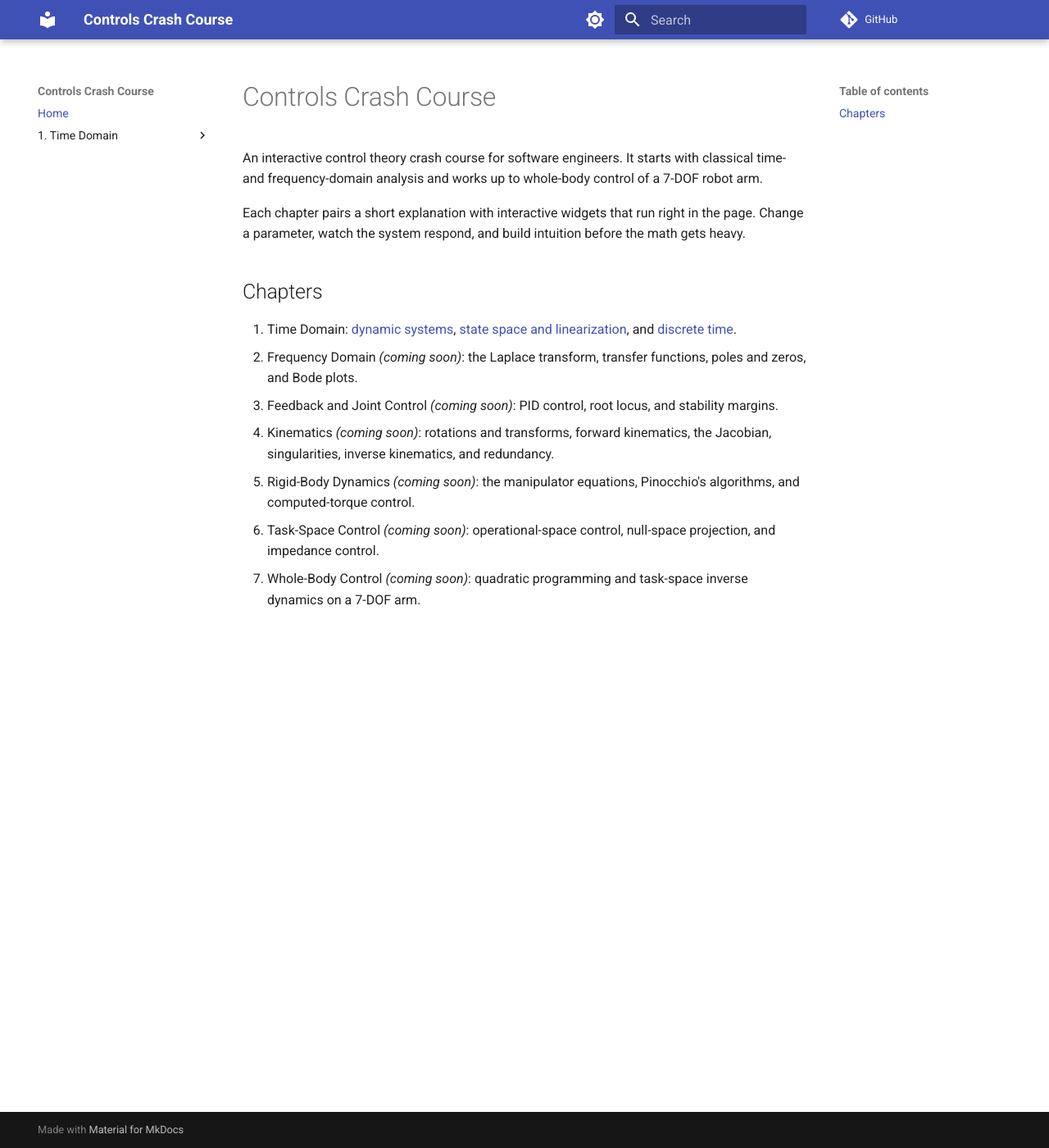
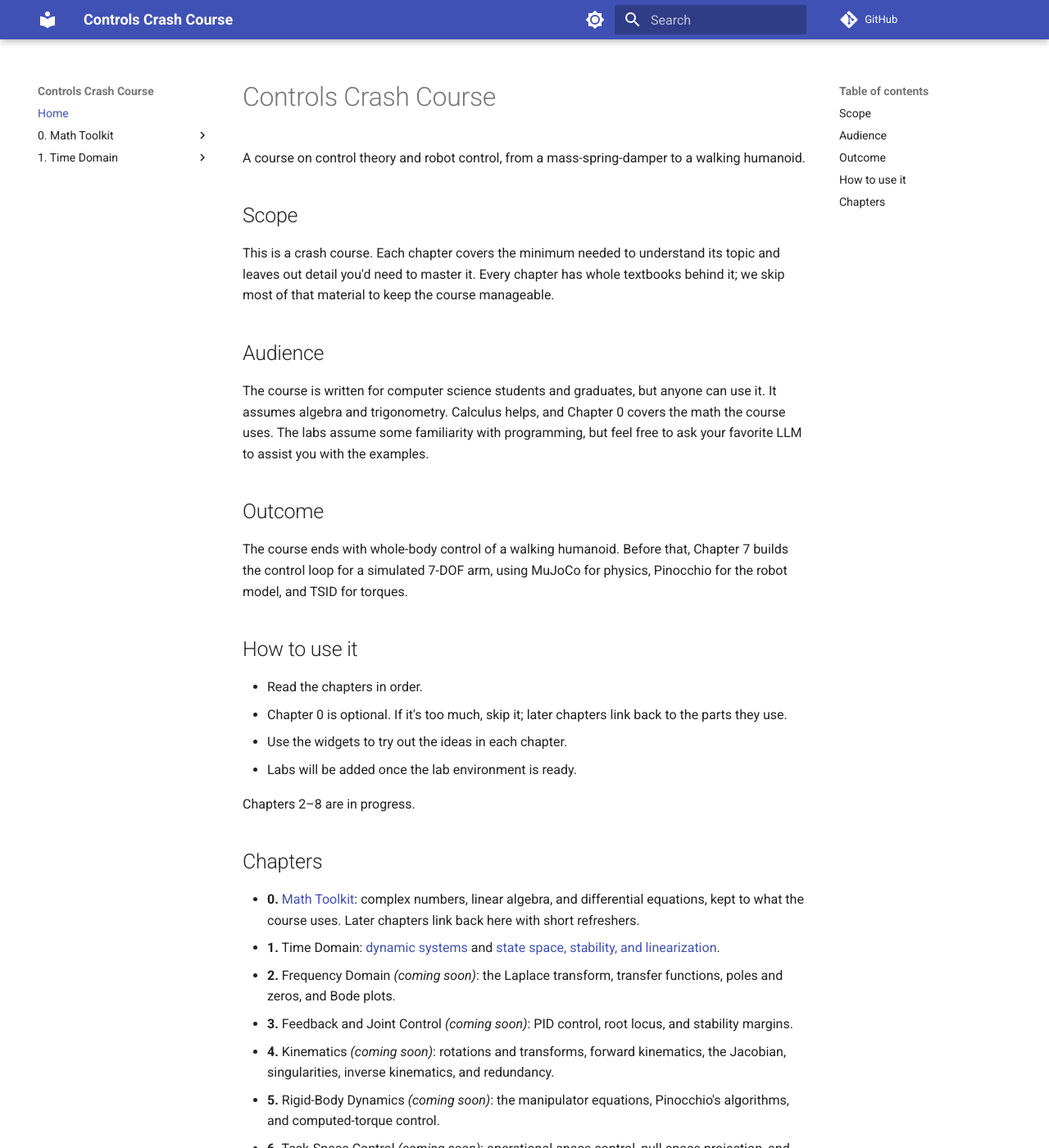
Before and after one commit to cdebuys/controls-crash-course, an MkDocs documentation site: the page built from docs/index.md, in a window 1280 px wide and 1400 px high. Shown: the whole window at 82% size. Built offline with MkDocs 1.6.1 and Material for MkDocs 9.7.7, drawn with Linux system fonts in a browser that asks for light colours; nearby versions of some CDN libraries; a script that is not in the unit is left out; comment, search, counter and statistics services are not loaded; some of the changed text lies outside the part shown.

Commit message:
docs: add intro, chapter 0 math toolkit, and rework chapter 1

```diff
--- a/docs/index.md
+++ b/docs/index.md
@@ -1,26 +1,55 @@
 # Controls Crash Course
 
-An interactive control theory crash course for software engineers. It starts with
-classical time- and frequency-domain analysis and works up to whole-body control of
-a 7-DOF robot arm.
+A course on control theory and robot control, from a mass-spring-damper to a walking
+humanoid.
 
-Each chapter pairs a short explanation with interactive widgets that run right in the
-page. Change a parameter, watch the system respond, and build intuition before the
-math gets heavy.
+## Scope
+
+This is a crash course. Each chapter covers the minimum needed to understand its topic
+and leaves out detail you'd need to master it. Every chapter has whole textbooks behind
+it; we skip most of that material to keep the course manageable.
+
+## Audience
+
+The course is written for computer science students and graduates, but anyone can use
+it. It assumes algebra and trigonometry. Calculus helps, and Chapter 0 covers the math
+the course uses. The labs assume some familiarity with programming, but feel free to ask
+your favorite LLM to assist you with the examples.
+
+## Outcome
+
+The course ends with whole-body control of a walking humanoid. Before that, Chapter 7
+builds the control loop for a simulated 7-DOF arm, using MuJoCo for physics, Pinocchio
+for the robot model, and TSID for torques.
+
+## How to use it
+
+- Read the chapters in order.
+- Chapter 0 is optional. If it's too much, skip it; later chapters link back to the
+  parts they use.
+- Use the widgets to try out the ideas in each chapter.
+- Labs will be added once the lab environment is ready.
+
+Chapters 2–8 are in progress.
 
 ## Chapters
 
-1. Time Domain: [dynamic systems](time_domain.md), [state space and
-   linearization](state_space.md), and [discrete time](discrete_time.md).
-2. Frequency Domain *(coming soon)*: the Laplace transform, transfer functions, poles and
-   zeros, and Bode plots.
-3. Feedback and Joint Control *(coming soon)*: PID control, root locus, and stability
-   margins.
-4. Kinematics *(coming soon)*: rotations and transforms, forward kinematics, the
-   Jacobian, singularities, inverse kinematics, and redundancy.
-5. Rigid-Body Dynamics *(coming soon)*: the manipulator equations, Pinocchio's
-   algorithms, and computed-torque control.
-6. Task-Space Control *(coming soon)*: operational-space control, null-space
-   projection, and impedance control.
-7. Whole-Body Control *(coming soon)*: quadratic programming and task-space inverse
-   dynamics on a 7-DOF arm.
+- **0.** [Math Toolkit](math/complex_numbers.md): complex numbers, linear algebra, and
+  differential equations, kept to what the course uses. Later chapters link back
+  here with short refreshers.
+- **1.** Time Domain: [dynamic systems](time_domain.md) and [state space, stability, and
+  linearization](state_space.md).
+- **2.** Frequency Domain *(coming soon)*: the Laplace transform, transfer functions, poles and
+  zeros, and Bode plots.
+- **3.** Feedback and Joint Control *(coming soon)*: PID control, root locus, and stability
+  margins.
+- **4.** Kinematics *(coming soon)*: rotations and transforms, forward kinematics, the
+  Jacobian, singularities, inverse kinematics, and redundancy.
+- **5.** Rigid-Body Dynamics *(coming soon)*: the manipulator equations, Pinocchio's
+  algorithms, and computed-torque control.
+- **6.** Task-Space Control *(coming soon)*: operational-space control, null-space
+  projection, and impedance control.
+- **7.** Task-Space Inverse Dynamics *(coming soon)*: multiple tasks and hard limits
+  as a quadratic program, on a 7-DOF arm.
+- **8.** Whole-Body Control *(coming soon)*: floating bases, contacts, and balance,
+  on a walking humanoid.
--- a/mkdocs.yml
+++ b/mkdocs.yml
@@ -20,10 +20,18 @@ theme:
 
 nav:
   - Home: index.md
+  - 0. Math Toolkit:
+      - Complex Numbers: math/complex_numbers.md
+      - Vectors and Matrices: math/vectors_matrices.md
+      - Solving Linear Systems: math/linear_systems.md
+      - Eigenvalues and Eigenvectors: math/eigenvalues.md
+      - Derivatives and Integrals: math/derivatives_integrals.md
+      - Differential Equations: math/differential_equations.md
+      - Partial Derivatives and Jacobians: math/jacobians.md
+      - Quadratic Forms and Optimization: math/optimization.md
   - 1. Time Domain:
       - Dynamic Systems: time_domain.md
-      - State Space and Linearization: state_space.md
-      - Discrete Time: discrete_time.md
+      - State Space, Stability, and Linearization: state_space.md
 
 markdown_extensions:
   - admonition
```
Also changed, not shown: docs/discrete_time.md (deleted, +0 -50 lines), docs/math/complex_numbers.md (added, +64 -0 lines), docs/math/derivatives_integrals.md (added, +43 -0 lines), docs/math/differential_equations.md (added, +69 -0 lines), docs/math/eigenvalues.md (added, +49 -0 lines), docs/math/jacobians.md (added, +54 -0 lines), docs/math/linear_systems.md (added, +51 -0 lines), docs/math/optimization.md (added, +50 -0 lines), docs/math/vectors_matrices.md (added, +61 -0 lines), docs/state_space.md (+59 -23 lines), docs/time_domain.md (+36 -24 lines).
